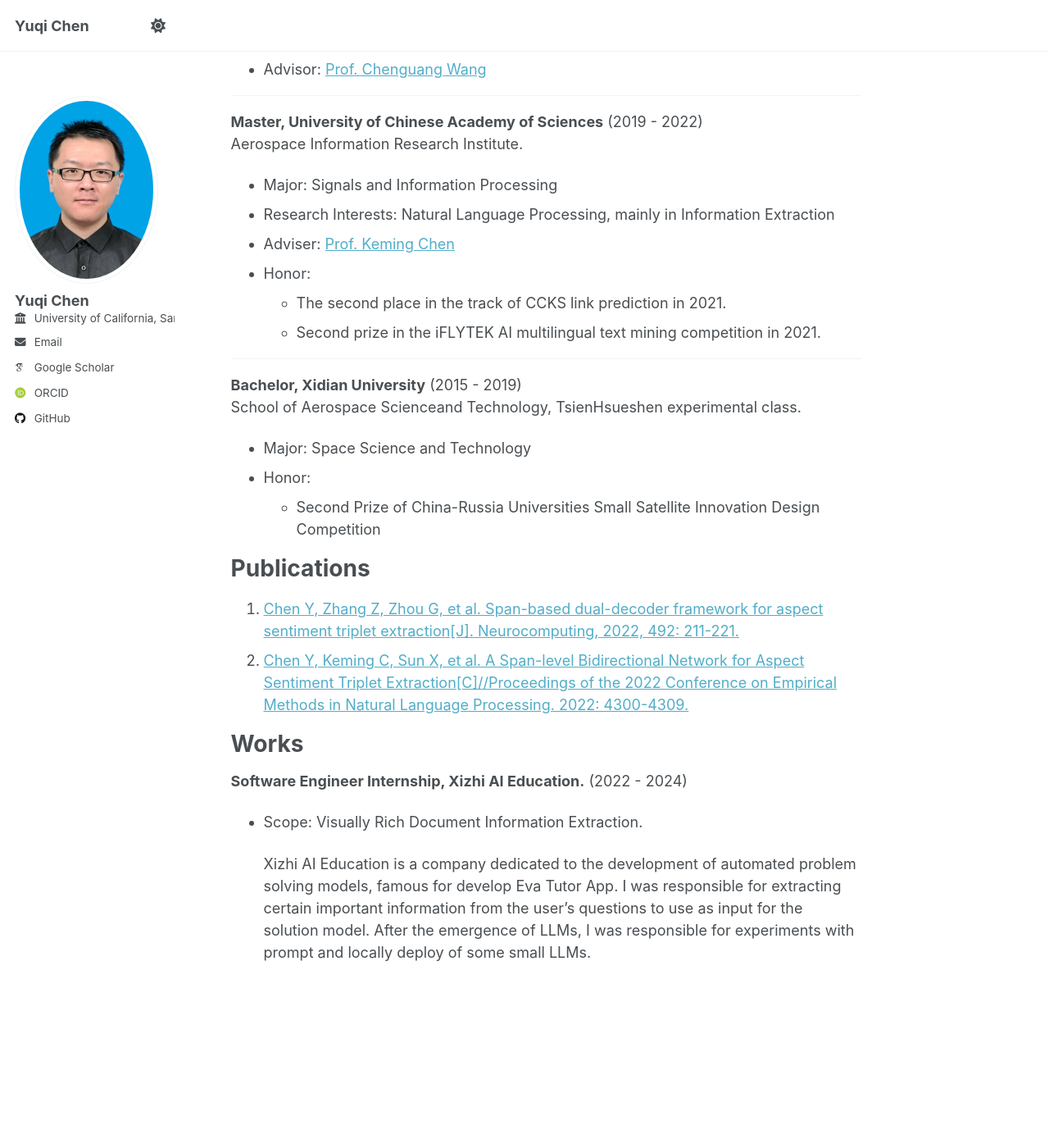
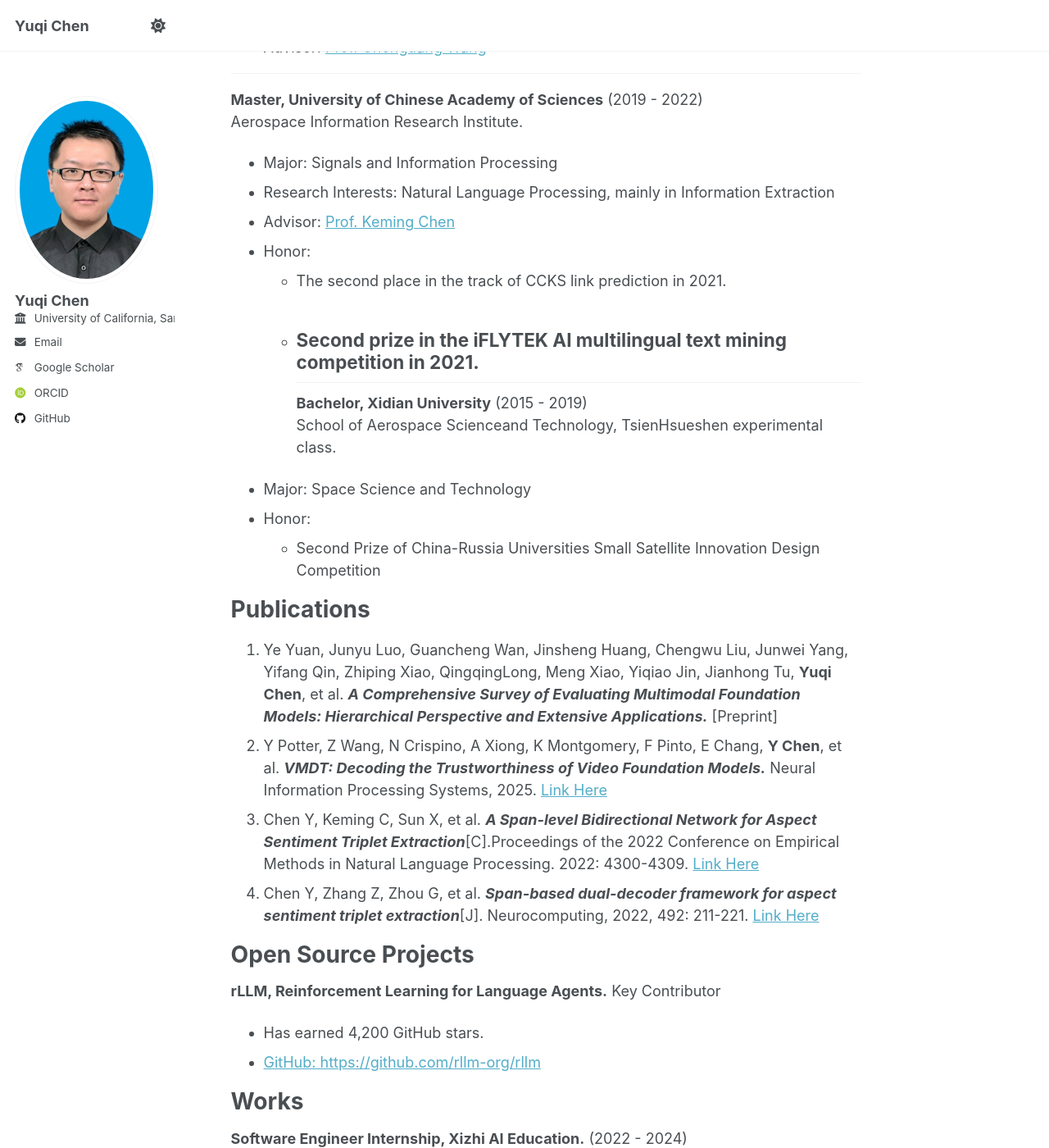
Before and after one commit to GatlingPeaShooter/GatlingPeaShooter.github.io, a Jekyll site: the page built from _pages/about.md, in a window 1280 px wide and 1400 px high, scrolled down 690 px. Shown: the whole window at 82% size. Built offline with Jekyll 4.4.1, drawn with Linux system fonts in a browser that asks for light colours; some web fonts are replaced; a script that is not in the unit is left out; some of the changed text lies outside the part shown.

Commit message:
Update about.md

```diff
--- a/_pages/about.md
+++ b/_pages/about.md
@@ -33,11 +33,10 @@ McKelvey School of Engineering.
 Aerospace Information Research Institute.
 * Major: Signals and Information Processing
 * Research Interests: Natural Language Processing, mainly in Information Extraction
-* Adviser: [Prof. Keming Chen](https://people.ucas.ac.cn/~kmchen)
+* Advisor: [Prof. Keming Chen](https://people.ucas.ac.cn/~kmchen)
 * Honor:
     * The second place in the track of CCKS link prediction in 2021.
     * Second prize in the iFLYTEK AI multilingual text mining competition in 2021.
-
 ------
 **Bachelor, Xidian University** (2015 - 2019) \
 School of Aerospace Scienceand Technology, TsienHsueshen experimental class.
@@ -48,12 +47,22 @@ School of Aerospace Scienceand Technology, TsienHsueshen experimental class.
 
 Publications
 ======
-1. [Chen Y, Zhang Z, Zhou G, et al. Span-based dual-decoder framework for aspect sentiment triplet extraction[J]. Neurocomputing, 2022, 492: 211-221.](https://www.sciencedirect.com/science/article/abs/pii/S0925231222003897)
-2. [Chen Y, Keming C, Sun X, et al. A Span-level Bidirectional Network for Aspect Sentiment Triplet Extraction[C]//Proceedings of the 2022 Conference on Empirical Methods in Natural Language Processing. 2022: 4300-4309.](https://aclanthology.org/2022.emnlp-main.289.pdf)
+1. Ye Yuan, Junyu Luo, Guancheng Wan, Jinsheng Huang, Chengwu Liu, Junwei Yang, Yifang Qin, Zhiping Xiao, QingqingLong, Meng Xiao, Yiqiao Jin, Jianhong Tu, **Yuqi Chen**, et al. **_A Comprehensive Survey of Evaluating Multimodal Foundation Models: Hierarchical Perspective and Extensive Applications._** [Preprint]
+2. Y Potter, Z Wang, N Crispino, A Xiong, K Montgomery, F Pinto, E Chang, **Y Chen**, et al. **_VMDT: Decoding the Trustworthiness of Video Foundation Models._** Neural Information Processing Systems, 2025. [Link Here](https://kylemontgomery1.github.io/assets/pdf/vmdt.pdf)
+3. Chen Y, Keming C, Sun X, et al. _**A Span-level Bidirectional Network for Aspect Sentiment Triplet Extraction**_[C].Proceedings of the 2022 Conference on Empirical Methods in Natural Language Processing. 2022: 4300-4309. [Link Here](https://aclanthology.org/2022.emnlp-main.289.pdf)
+4. Chen Y, Zhang Z, Zhou G, et al. _**Span-based dual-decoder framework for aspect sentiment triplet extraction**_[J]. Neurocomputing, 2022, 492: 211-221. [Link Here](https://www.sciencedirect.com/science/article/abs/pii/S0925231222003897)
+
+
+# Open Source Projects
+
+**rLLM, Reinforcement Learning for Language Agents.** Key Contributor
+* Has earned 4,200 GitHub stars.
+* [GitHub: https://github.com/rllm-org/rllm](https://github.com/rllm-org/rllm)
 
 Works
 ======
 **Software Engineer Internship, Xizhi AI Education.** (2022 - 2024)
 * Scope: Visually Rich Document Information Extraction.
 
-  Xizhi AI Education is a company dedicated to the development of automated problem solving models, famous for develop Eva Tutor App. I was responsible for extracting certain important information from the user's questions to use as input for the solution model. After the emergence of LLMs, I was responsible for experiments with prompt and locally deploy of some small LLMs.
+Xizhi AI Education is a company dedicated to the development of automated problem solving models, famous for develop Eva Tutor App. I was responsible for extracting certain important information from the user's questions to use as input for the solution model.
+After the emergence of LLMs, I was responsible for experiments with prompt and locally deploy of some small LLMs.
```
Also changed, not shown: other parts of _pages/about.md (+1 -1 lines).
